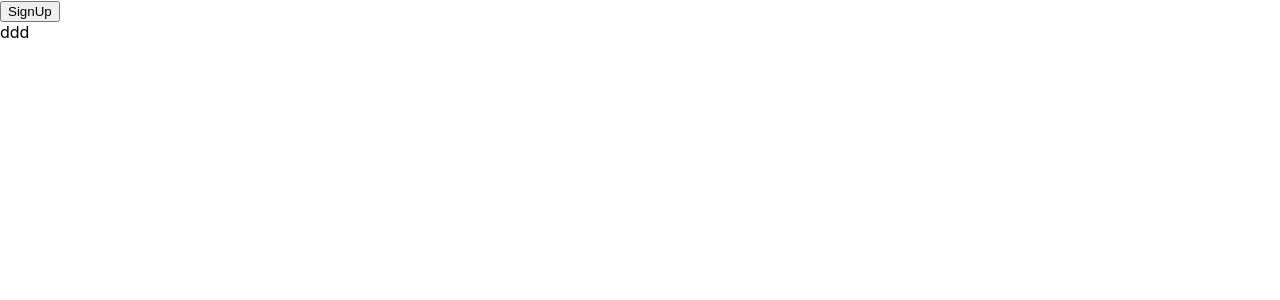
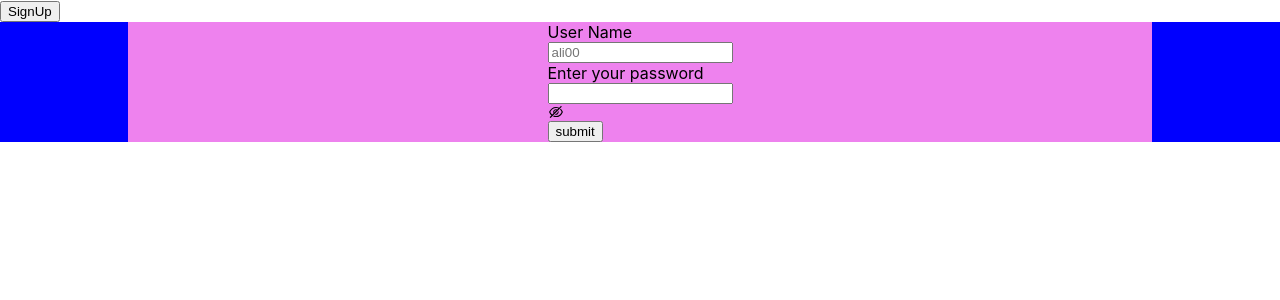
Before and after one commit to Erfan91/Job-and-Money, a React (Create React App) app: page / in a window 1280 px wide. Shown: the top 300 px of the page. Built offline with nearby package versions, Linux system fonts and the light colour scheme.

Commit message:
login page added, image uploader enabled

```diff
--- a/package.json
+++ b/package.json
@@ -11,6 +11,7 @@
     "framer-motion": "^6.5.1",
     "react": "^18.2.0",
     "react-dom": "^18.2.0",
+    "react-icons": "^4.4.0",
     "react-router-dom": "^6.3.0",
     "react-scripts": "5.0.1",
     "router": "^1.3.7",
--- a/src/App.js
+++ b/src/App.js
@@ -3,7 +3,9 @@ import {Link, Routes, Route} from 'react-router-dom'
 import { useState, useContext,useEffect } from 'react';
 import Login from './Components/Login';
 import SignUp from './Components/SignUp';
-import './styles/signup.css'
+import Profile from './Components/Profile';
+import './styles/signup.css';
+import './styles/login.css'
 function App() {
 
   return (
@@ -17,6 +19,7 @@ function App() {
       <Routes>
         <Route path='/' element={<Login/>}/>
         <Route path='/signup' element={<SignUp/>}/>
+        <Route path='/profile' element={<Profile/>}/>
       </Routes>
     </div>
   );
--- a/src/Components/Login.jsx
+++ b/src/Components/Login.jsx
@@ -1,9 +1,73 @@
 import React from 'react'
+import { useState } from 'react'
+import { AiOutlineEyeInvisible } from "react-icons/ai";
+import {useNavigate} from 'react-router-dom'
 
 const Login = () => {
+  const [showCode,setShowCode] = useState('password')
+  const [userName,setUserName] = useState('');
+  const [password,setPassword] = useState('');
+  const Navigate = useNavigate()
+  const nameChanger = e =>{
+    e.preventDefault()
+    setUserName(e.target.value)
+  }
+
+  const passChanger = e =>{
+    e.preventDefault()
+    setPassword(e.target.value)
+  }
+
+
+  const sender = e  =>{
+    e.preventDefault()
+    fetch('http://localhost:3001/user/login',{
+      method:'POST',
+      headers: new Headers({"content-type":"application/json"}),
+      // credentials:'include',
+      body:JSON.stringify({
+        username:userName,
+        password:password
+      })
+    }).then(result=>result.json())
+    .then(json=>{
+      console.log(json)
+      localStorage.setItem('_id', json.id)
+      if(json.authenticated){
+        Navigate('/profile')
+      }else{
+        Navigate('/')
+      }
+    })
+  }
+
+
+
   return (
-    <div>
-      ddd
+    <div className='login-main-div'>
+      <div className='login-form-div'>
+        <form>
+          <div className='login-form-child'>
+          <label>User Name</label>
+          <input type="username" name='username' placeholder='ali00' onChange={nameChanger}/>
+          </div>
+          <div className='login-form-child'>
+            <label>Enter your password</label>
+            <input type={showCode} name='password' onChange={passChanger}/>
+            <AiOutlineEyeInvisible onClick={(e)=>{
+              e.preventDefault()
+              if(showCode === 'text'){
+                setShowCode('password')
+              }
+              if(showCode === 'password'){
+                setShowCode('text')
+              }
+            }}/>
+
+          </div>
+            <button onClick={sender}>submit</button>
+        </form>
+      </div>
     </div>
   )
 }
--- /dev/null
+++ b/src/Components/Profile.jsx
@@ -0,0 +1,50 @@
+import React from 'react'
+import { useEffect } from 'react'
+import { useState } from 'react'
+const Profile = () => {
+    const [userInfo, setInfo] = useState([])
+    const id = JSON.stringify(localStorage.getItem('_id'))
+    const ids = JSON.parse(id)
+    console.log(ids)
+    useEffect(()=>{
+        fetch(`http://localhost:3001/user/${ids}`)
+        .then(result=> result.json())
+        .then(json=>{
+            console.log(json)
+            setInfo([json])
+        })
+        console.log(userInfo)
+    },[])
+
+
+  return (
+    <div className='pro-main-div' style={{width:"100%", height:'100vh'}}>
+        <div className='main-child' style={{width:'100rem',display:'flex', justifyContent:'center'}}>
+           {
+            userInfo.map(data=>{
+               return(
+                <div >
+                    <div>
+                    <img src={data.image} alt="user's image" style={{width:'50%',height:"22vh", borderRadius:'70%'}} />
+                    </div>
+                    <h4>
+                        {data.name} {data.surName}
+                    </h4>
+                    <p>{data.userName}</p>
+                    <div>
+                        <span>{data.email}</span>
+                    </div>
+                    <div>
+                        <span>{data.phoneNumber}</span>
+                    </div>
+                </div>
+
+               )
+            })
+           }
+        </div>
+    </div>
+  )
+}
+
+export default Profile
--- a/src/Components/SignUp.jsx
+++ b/src/Components/SignUp.jsx
@@ -11,6 +11,8 @@ const SignUp = () => {
   const [code, setCode] = useState('')
   const [phoneNum, setPhoneNum] = useState('')
   const [userName, setUserName] = useState('')
+  const [userNameErr,setNameErr] = useState('')
+  const [emailErr,setEmailErr] = useState('')
   const sender = (e) => {
     e.preventDefault()
     fetch('http://localhost:3001/user', {
@@ -30,6 +32,13 @@ const SignUp = () => {
     }).then(res => res.json())
       .then(json => {
         console.log(json)
+        if(json.issue === true){
+          setNameErr('UserName has been taken choose a different user name')
+        }
+        if(!json.issue){
+          setEmailErr('Email Already exists')
+        }
+
       })
   }
 
@@ -98,7 +107,11 @@ const SignUp = () => {
         </div>
         <div className='form-child'>
           <label >User Name</label>
-          <input type="text" placeholder='user name must be unique' onChange={(e)=>setUserName(e.target.value)}/>
+          <input type="text" placeholder='user name must be unique' onChange={(e)=>{
+            setNameErr('')
+            setUserName(e.target.value)}
+            }/>
+          <span className='err-span'>{userNameErr}</span>
           <label>Enter your name</label>
           <input type="name" placeholder='Erfan' onChange={(e) => setName(e.target.value)} />
           <label>Surname</label>
@@ -110,7 +123,11 @@ const SignUp = () => {
         </div>
         <div className='form-child'>
           <label>Enter your Email</label>
-          <input type="email" placeholder='someone@example.com' onChange={(e) => setEmail(e.target.value)} />
+          <input type="email" placeholder='someone@example.com' onChange={(e) => {
+            setEmail(e.target.value)
+            setEmailErr('')
+            }} />
+          <span className='err-span'>{emailErr}</span>
           <label>Enter your Password</label>
           <input type="password" onChange={(e) => setCode(e.target.value)} />
         </div>
@@ -120,7 +137,9 @@ const SignUp = () => {
         </div>
         <button type='submit' onClick={sender}>Submit</button>
       </div>
+          <div className='design-div'>
 
+          </div>
     </div>
   )
 }
--- /dev/null
+++ b/src/styles/login.css
@@ -0,0 +1,20 @@
+.login-main-div{
+
+    display: flex;
+    flex-direction: column;
+    align-items: center;
+    background-color: blue;
+}
+
+.login-form-div{
+    background-color: violet;
+    width: 80%;
+    display: flex;
+    justify-content: center;
+
+}
+
+.login-form-child{
+    display: flex;
+    flex-direction: column;
+}
--- a/src/styles/signup.css
+++ b/src/styles/signup.css
@@ -54,3 +54,16 @@
 .upload-btn{
     margin-top: 10px;
 }
+
+.err-span{
+    color: red;
+    font-size: 10px;
+    font-family: 'Franklin Gothic Medium', 'Arial Narrow', Arial, sans-serif;
+}
+
+.design-div{
+    background: black;
+    width: 37%;
+    height: 35vh;
+    clip-path: ellipse(110px 120px at 10% 20%);
+}
```
Also changed, not shown: 1 other file (tests, documents, lock files or other folders).
